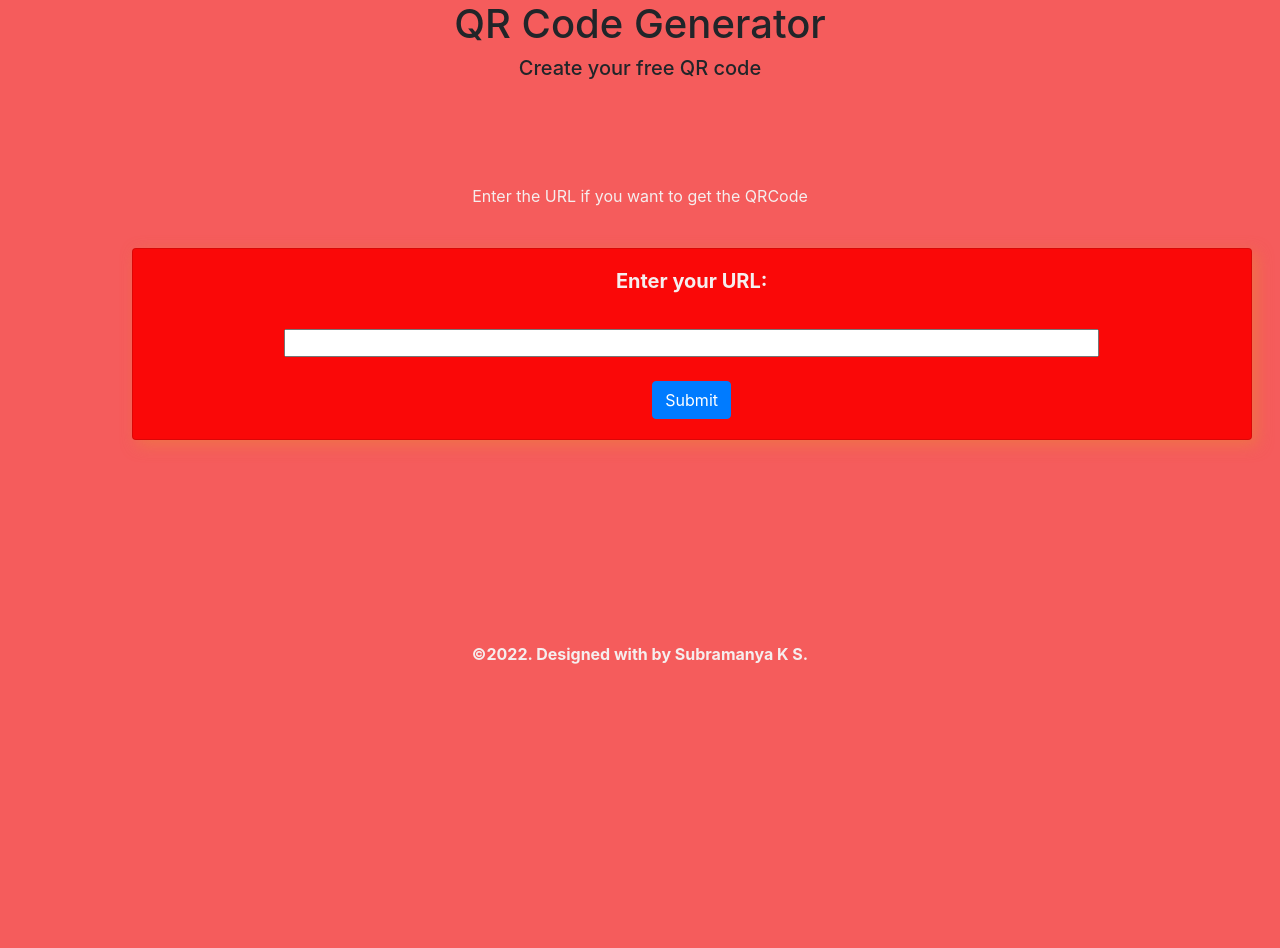
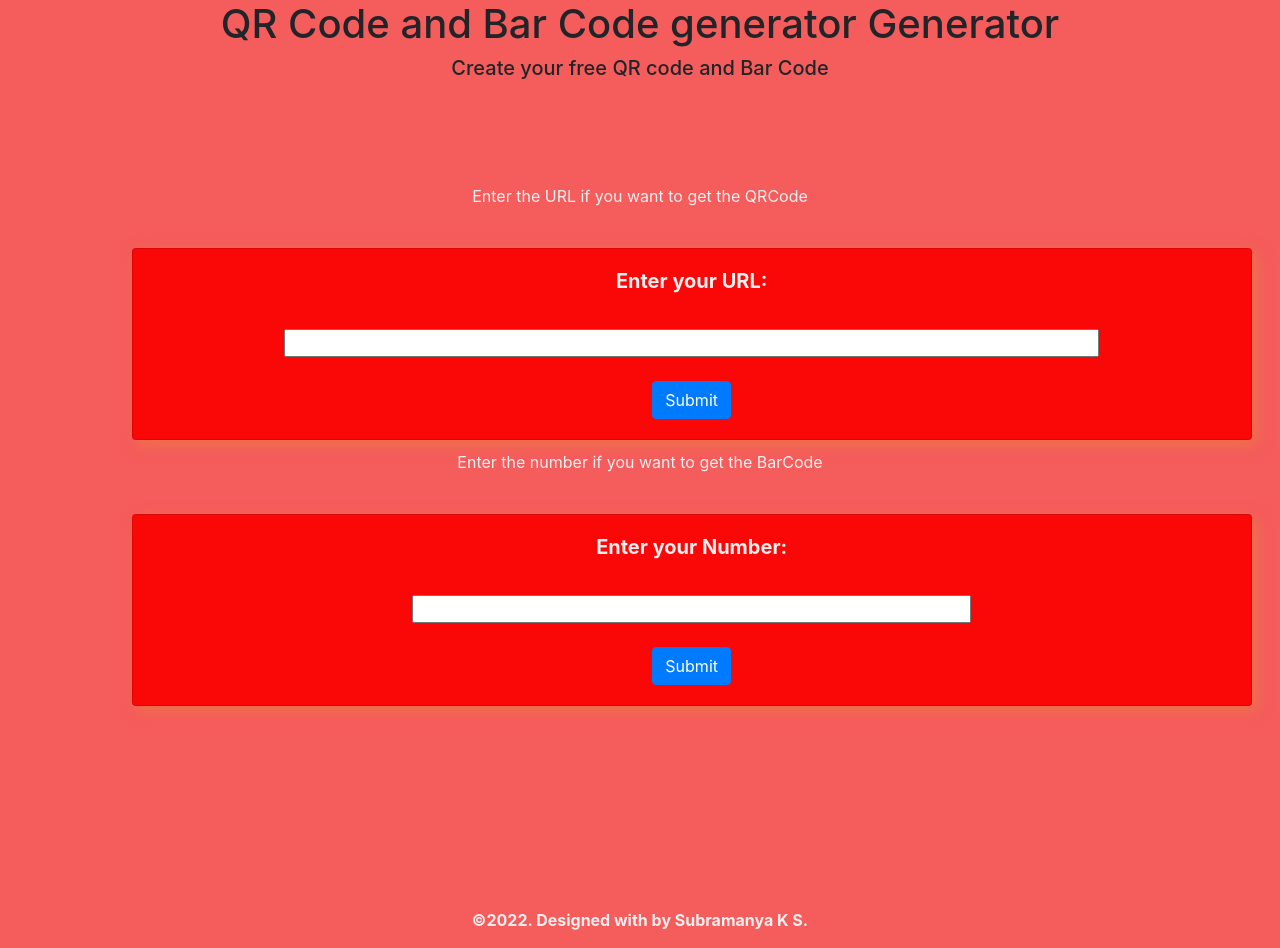
Before and after one commit to SubramanyaKS/QRCodeGenerator, a Flask app: page / in a window 1280 px wide. Before the commit the page ends 664 px from the top, so only its background shows below. Run offline with Flask 2, Linux system fonts and the light colour scheme; some libraries are stand-ins or nearby versions.

Commit message:
included bar code

```diff
--- a/templates/index.html
+++ b/templates/index.html
@@ -11,9 +11,9 @@
     </head>
     <body style="background-color:#f55c5c">
         <div style ="text-align:center">
-            <h1>QR Code Generator</h1>
+            <h1>QR Code and Bar Code generator Generator</h1>
         </div>
-        <h5 style="text-align: center;">Create your free QR code</h5>
+        <h5 style="text-align: center;">Create your free QR code and Bar Code</h5>
         <section class ="main py-5" id="main">
             <div class="container-fluid my-5">
                 <div class="row">
@@ -32,9 +32,25 @@
                                 </div>
                             </div>
 
+                        </form>
+                    </div>
+                    <div class="col-md-10 col-sm-6 mx-auto">
+                        <form class="" action="/bar" method="post">
+                            <p>Enter the number if you want to get the BarCode</p><br>
+                            <div class="card">
+                                <div class="card-body">
+							        <h5 class="card-title" style="text-align: center;"><b>Enter your Number:</b></h5>
+								    <br>
+
+                                    <input type="text" id="num" name="num" size="50"><br><br>
+                                    <div>
+                                        <input type="submit" class="btn btn-primary" value="Submit"><br>
+                                    </div>
+                                </div>
+                            </div>
 
                         </form>
-
+                    </div>
                 </div>
             </div>
         <br></br>
```
Lines whose indentation alone changed are shown as unchanged.
